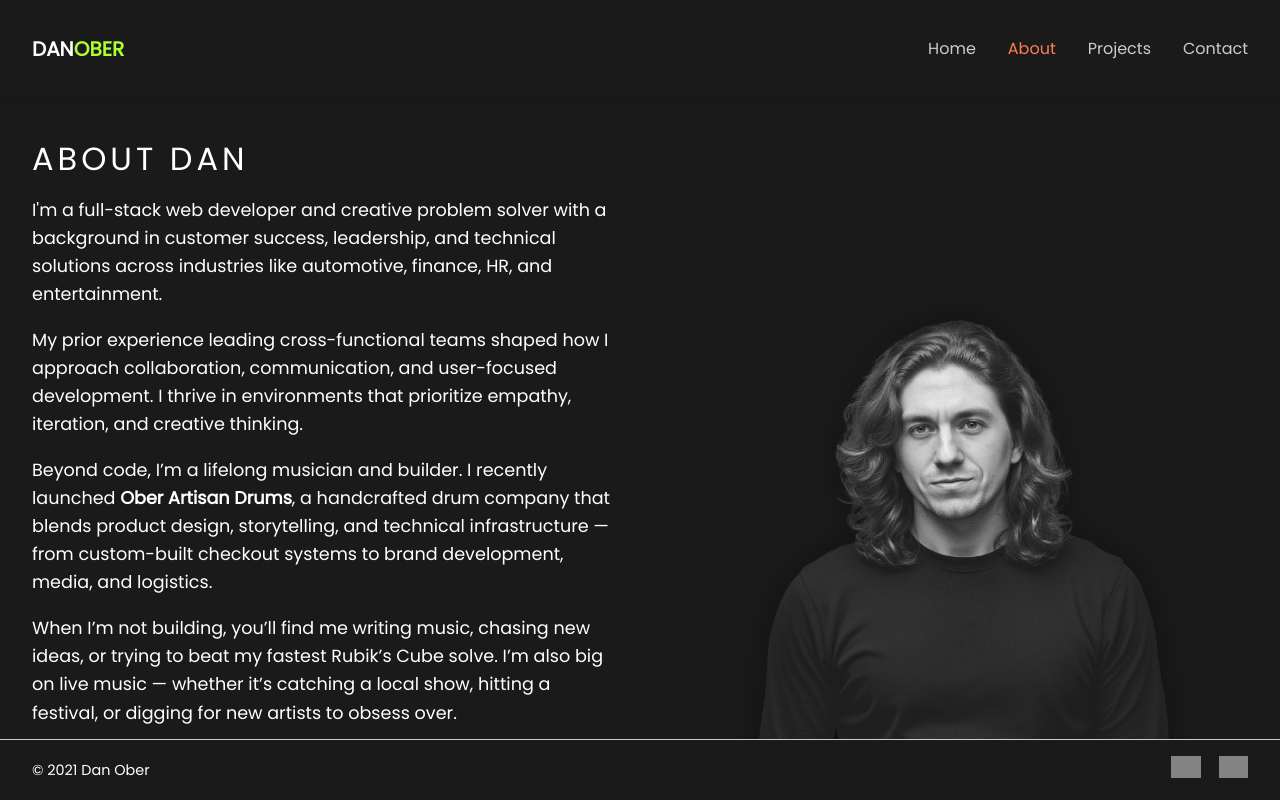
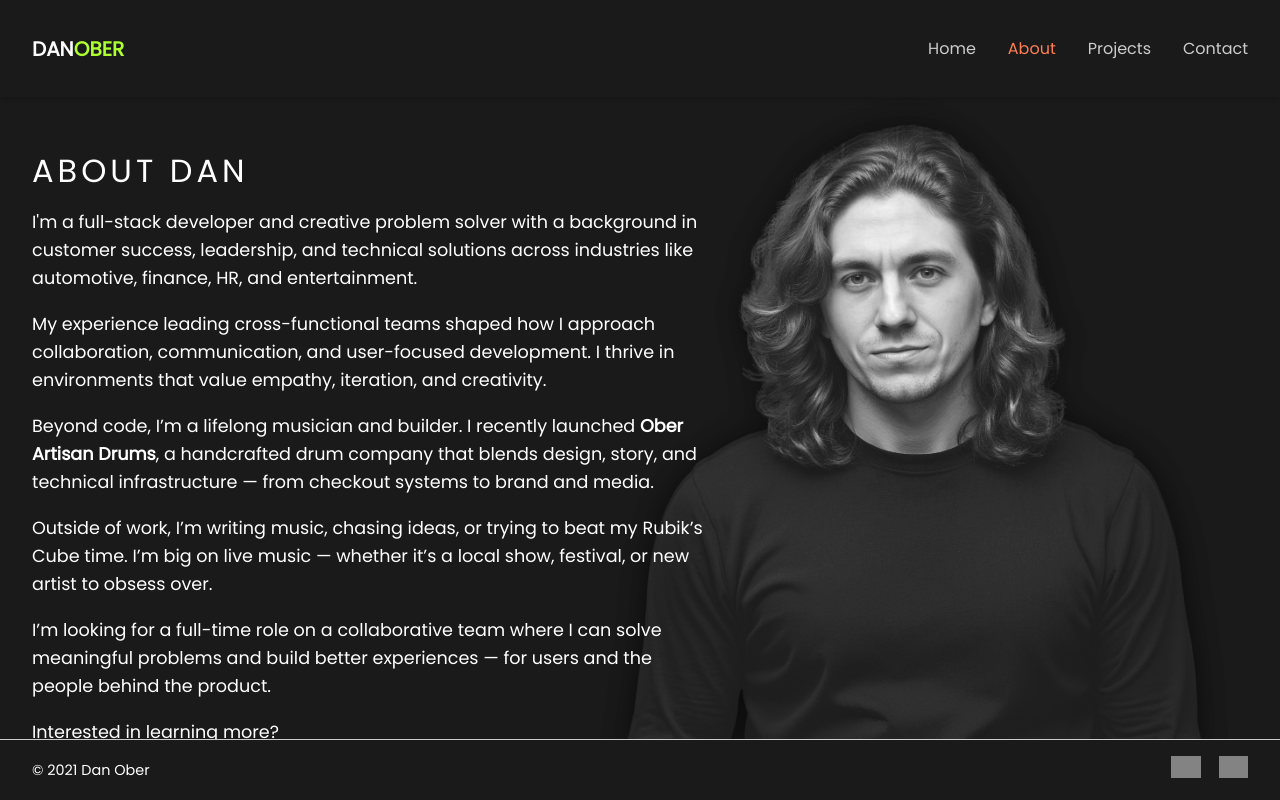
Before and after one commit to daniel-ober/danoberportfolio, a React (Create React App) app in the folder client/: page /about in a window 1280 px wide. Built offline with nearby package versions, Linux system fonts and the light colour scheme; grey boxes are pictures that could not be loaded.

Commit message:
styling enhancements for home and about

```diff
--- a/client/src/App.css
+++ b/client/src/App.css
@@ -31,7 +31,7 @@ p {
 }
 
 a {
-  color:coral;
+  color: coral;
   text-decoration: none;
   transition: color 0.2s ease;
 }
@@ -63,8 +63,50 @@ h5 {
   text-shadow: 1.5px 1.5px rgba(98, 0, 255, 0.7);
 }
 
+.shared-portrait-wrapper {
+  position: fixed;
+  top: 65px; /* below navbar */
+  right: 2rem;
+  height: calc(100vh - 115px);
+  z-index: 1;
+  pointer-events: none;
+}
+
+.shared-portrait {
+  height: 100%;
+  width: auto;
+  object-fit: contain;
+  border-radius: 12px;
+  opacity: 0.96;
+  filter: drop-shadow(0 0 15px rgba(0, 0, 0, 0.35));
+  will-change: transform, opacity;
+}
+
 /* === Animations === */
 @keyframes fade {
   0% { opacity: 0; }
   100% { opacity: 1; }
 }
+
+@keyframes fadeInLeft {
+  from {
+    opacity: 0;
+    transform: translateX(-20px);
+  }
+  to {
+    opacity: 1;
+    transform: translateX(0);
+  }
+}
+
+/* Apply only to left-side route content */
+.fade-in-left {
+  animation: fadeInLeft 0.6s ease;
+}
+
+/* === MOBILE FIX: Hide portrait on small screens === */
+@media (max-width: 1024px) {
+  .shared-portrait-wrapper {
+    display: none;
+  }
+}
--- a/client/src/components/Layout.css
+++ b/client/src/components/Layout.css
@@ -1,15 +1,43 @@
-.layout {
-  display: flex;
-  flex-direction: column;
-  min-height: 100vh;
-  background-color: #1a1a1a; /* dark background */
-  color: white;
+/* Layout.css */
+.layout-portrait {
+  pointer-events: none;
+  z-index: 0;
 }
 
-.layout__main {
-  flex: 1;
-  display: flex;
-  justify-content: center;
-  align-items: stretch;
-  width: 100%;
+.layout-portrait img {
+  position: fixed;
+  right: 2rem;
+  top: 60px;
+  height: calc(100vh - 115px);
+  width: auto;
+  object-fit: contain;
+  border-radius: 12px;
+  opacity: 0.96;
+  filter: drop-shadow(0 0 15px rgba(0, 0, 0, 0.35));
 }
+
+/* Portrait layout for about vs home if needed */
+.portrait-about img,
+.portrait-home img {
+  transition: none !important;
+}
+
+@media (max-width: 1024px) {
+  .layout-portrait {
+    position: static;
+    width: 100%;
+    height: auto;
+    padding: 1rem 0;
+    display: flex;
+    justify-content: center;
+    align-items: center;
+    background-color: #1a1a1a;
+  }
+
+  .layout-portrait img {
+    position: static;
+    width: auto;
+    max-width: 92vw;
+    max-height: 75vh;
+  }
+}
--- a/client/src/components/Layout.jsx
+++ b/client/src/components/Layout.jsx
@@ -1,18 +1,28 @@
+// components/Layout.js
 import React from "react";
+import { useLocation } from "react-router-dom";
 import NavBar from "./NavBar";
 import Footer from "./Footer";
 import "./Layout.css";
 
 export default function Layout({ children }) {
+  const location = useLocation();
+  const isHome = location.pathname === "/";
+  const isAbout = location.pathname === "/about";
+
   return (
-    <div className="layout">
+    <>
       <NavBar />
-      <main className="layout__main">
-        <div className="layout__container">
-          {children}
-        </div>
-      </main>
+      <div className="layout-content">
+        {/* Static portrait image (only one instance) */}
+        {(isHome || isAbout) && (
+          <div className="shared-portrait-wrapper">
+  <img src="/danober-portfolio.png" alt="Dan Ober" className="shared-portrait" />
+</div>
+        )}
+        <main>{children}</main>
+      </div>
       <Footer />
-    </div>
+    </>
   );
 }
--- a/client/src/pages/About.css
+++ b/client/src/pages/About.css
@@ -1,51 +1,108 @@
 .about {
   display: flex;
   justify-content: space-between;
-  align-items: center;
+  align-items: flex-start;
   width: 100%;
-  gap: 3rem;
-  padding: 3rem 2rem;
+  padding: 0 2rem;
+  box-sizing: border-box;
+  margin: 0;
+  position: relative;
   min-height: calc(100vh - 125px);
-  box-sizing: border-box;
-  animation: fade 1.2s ease;
-  margin: 0;
 }
 
+/* TEXT BLOCK */
 .about__left {
   flex: 1;
-  max-width: 700px;
+  padding-top: 60px;
+  padding-bottom: 55px;
+  max-width: 720px;
+  margin-right: 32px;
+  z-index: 2;
 }
 
-.about__right {
-  flex: 1;
-  display: flex;
-  align-items: center;
-  justify-content: center;
+/* DESKTOP PORTRAIT */
+.about__portrait-desktop {
+  width: 500px;
+  height: 100vh;
+  pointer-events: none;
 }
 
-.about__portrait {
-  width: 100%;
-  max-width: 500px;
-  height: auto;
+.about__portrait-desktop img {
+  position: fixed;
+  right: 2rem;
+  top: 60px;
+  height: calc(100vh - 115px);
+  width: auto;
   object-fit: contain;
   border-radius: 12px;
   opacity: 0.96;
   filter: drop-shadow(0 0 15px rgba(0, 0, 0, 0.35));
-  margin-bottom: 2rem;
 }
 
+/* MOBILE IMAGE WRAPPER */
+.about__portrait-mobile {
+  display: none;
+}
+
+/* ===== MOBILE VIEW ===== */
 @media (max-width: 1024px) {
   .about {
     flex-direction: column;
-    padding: 2rem;
+    padding: 0;
     align-items: center;
-    height: auto;
+    min-height: auto;
   }
 
-  .about__portrait {
-    max-width: 300px;
-    width: 90%;
-    margin-top: 2rem;
-    margin-bottom: 2rem;
+  .about__portrait-mobile {
+    display: flex;
+    justify-content: center;
+    align-items: center;
+    width: 100%;
+    padding: 1rem 0;
+    background-color: #1a1a1a;
+  }
+
+  .about__portrait-mobile img {
+    width: auto;
+    height: auto;
+    max-height: 75vh;
+    max-width: 92vw;
+    object-fit: contain;
+    border-radius: 12px;
+    opacity: 0.96;
+    filter: drop-shadow(0 0 15px rgba(0, 0, 0, 0.35));
+  }
+
+  .about__portrait-desktop {
+    display: none;
+  }
+
+  .about__left {
+    padding: 2rem 1.5rem;
+    padding-top: 1.25rem;
+    margin-right: 0;
+    max-width: 100%;
+  }
+
+  .about-header {
+    text-align: center;
+    width: 100%;
+    margin: 1.25rem auto 1.5rem auto;
   }
 }
+
+/* === Left-side animation === */
+.fade-in-left {
+  animation: fadeInLeft 0.6s ease;
+}
+
+@keyframes fadeInLeft {
+  from {
+    opacity: 0;
+    transform: translateX(-20px);
+  }
+  to {
+    opacity: 1;
+    transform: translateX(0);
+  }
+}
--- a/client/src/pages/About.jsx
+++ b/client/src/pages/About.jsx
@@ -5,37 +5,39 @@ import "./About.css";
 export default function About() {
   return (
     <div className="about">
-      <div className="about__left">
+      {/* Mobile portrait (top only) */}
+      <div className="about__portrait-mobile">
+        <img src="/danober-portfolio.png" alt="Dan Ober" />
+      </div>
+
+      <div className="about__left fade-in-left">
         <h2 className="about-header">ABOUT DAN</h2>
         <div className="about-body">
           <p>
-            I'm a full-stack web developer and creative problem solver with a
+            I'm a full-stack developer and creative problem solver with a
             background in customer success, leadership, and technical solutions
             across industries like automotive, finance, HR, and entertainment.
           </p>
           <p>
-            My prior experience leading cross-functional teams shaped how I
-            approach collaboration, communication, and user-focused development.
-            I thrive in environments that prioritize empathy, iteration, and
-            creative thinking.
+            My experience leading cross-functional teams shaped how I approach
+            collaboration, communication, and user-focused development. I thrive
+            in environments that value empathy, iteration, and creativity.
           </p>
           <p>
             Beyond code, I’m a lifelong musician and builder. I recently
             launched <strong>Ober Artisan Drums</strong>, a handcrafted drum
-            company that blends product design, storytelling, and technical
-            infrastructure — from custom-built checkout systems to brand
-            development, media, and logistics.
+            company that blends design, story, and technical infrastructure —
+            from checkout systems to brand and media.
           </p>
           <p>
-            When I’m not building, you’ll find me writing music, chasing new
-            ideas, or trying to beat my fastest Rubik’s Cube solve. I’m also big
-            on live music — whether it’s catching a local show, hitting a
-            festival, or digging for new artists to obsess over.
+            Outside of work, I’m writing music, chasing ideas, or trying to beat
+            my Rubik’s Cube time. I’m big on live music — whether it’s a local
+            show, festival, or new artist to obsess over.
           </p>
           <p>
-            I'm seeking a full-time opportunity on a collaborative team where I
-            can grow, solve meaningful problems, and keep building toward better
-            experiences — for users and for people behind the product.
+            I’m looking for a full-time role on a collaborative team where I can
+            solve meaningful problems and build better experiences — for users
+            and the people behind the product.
           </p>
           <p className="about-learn-more">
             Interested in learning more? <br />
@@ -55,12 +57,9 @@ export default function About() {
         </div>
       </div>
 
-      <div className="about__right">
-        <img
-          className="about__portrait"
-          src="/danober-portfolio.png"
-          alt="Dan Ober"
-        />
+      {/* Desktop portrait (right fixed) */}
+      <div className="about__portrait-desktop">
+        <img src="/danober-portfolio.png" alt="Dan Ober" />
       </div>
     </div>
   );
--- a/client/src/pages/Home.css
+++ b/client/src/pages/Home.css
@@ -1,51 +1,105 @@
 .home {
   display: flex;
   justify-content: space-between;
-  align-items: center;
+  align-items: flex-start;
   width: 100%;
-  gap: 3rem;
-  padding: 3rem 2rem;
+  padding: 0 2rem;
+  box-sizing: border-box;
+  margin: 0;
+  position: relative;
   min-height: calc(100vh - 125px);
-  box-sizing: border-box;
-  animation: fade 1.2s ease;
-  margin: 0;
 }
 
+/* LEFT TEXT SECTION */
 .home__left {
   flex: 1;
-  max-width: 700px;
+  padding-top: 60px;
+  padding-bottom: 55px;
+  max-width: 720px;
+  margin-right: 32px;
+  z-index: 2;
 }
 
-.home__right {
-  flex: 1;
-  display: flex;
-  align-items: center;
-  justify-content: center;
+/* DESKTOP IMAGE */
+.home__portrait-desktop {
+  width: 500px;
+  height: 100vh;
+  pointer-events: none;
 }
 
-.home__portrait {
-  width: 100%;
-  max-width: 550px;
-  height: auto;
+.home__portrait-desktop img {
+  position: fixed;
+  right: 2rem;
+  top: 60px;
+  height: calc(100vh - 115px);
+  width: auto;
   object-fit: contain;
   border-radius: 12px;
   opacity: 0.96;
   filter: drop-shadow(0 0 15px rgba(0, 0, 0, 0.35));
-  margin-bottom: 2rem;
+}
+
+/* MOBILE IMAGE */
+.home__portrait-mobile {
+  display: none;
 }
 
 @media (max-width: 1024px) {
   .home {
     flex-direction: column;
-    padding: 2rem;
+    padding: 0;
     align-items: center;
-    height: auto;
+    min-height: auto;
   }
 
-  .home__portrait {
-    max-width: 600px;
-    width: 90%;
-    margin-top: 2rem;
-    margin-bottom: 2rem;
+  .home__portrait-mobile {
+    display: flex;
+    justify-content: center;
+    align-items: center;
+    width: 100%;
+    padding: 1rem 0;
+    background-color: #1a1a1a;
+  }
+
+  .home__portrait-mobile img {
+    width: auto;
+    height: auto;
+    max-height: 75vh;
+    max-width: 92vw;
+    object-fit: contain;
+    border-radius: 12px;
+    opacity: 0.96;
+    filter: drop-shadow(0 0 15px rgba(0, 0, 0, 0.35));
+  }
+
+  .home__portrait-desktop {
+    display: none;
+  }
+
+  .home__left {
+    padding: 2rem 1.5rem;
+    padding-top: 1.25rem;
+    margin-right: 0;
+    max-width: 100%;
+  }
+
+  .home__headline {
+    text-align: center;
   }
 }
+
+/* ANIMATION */
+.fade-in-left {
+  animation: fadeInLeft 0.6s ease;
+}
+
+@keyframes fadeInLeft {
+  from {
+    opacity: 0;
+    transform: translateX(-20px);
+  }
+  to {
+    opacity: 1;
+    transform: translateX(0);
+  }
+}
--- a/client/src/pages/Home.jsx
+++ b/client/src/pages/Home.jsx
@@ -5,7 +5,12 @@ import "./Home.css";
 export default function Home() {
   return (
     <div className="home">
-      <div className="home__left">
+      {/* Mobile portrait */}
+      <div className="home__portrait-mobile">
+        <img src="/danober-portfolio.png" alt="Dan Ober" />
+      </div>
+
+      <div className="home__left fade-in-left">
         <h2 className="home__headline">Builder. Designer. Collaborator.</h2>
         <h2 className="home__headline">
           Rooted in experience. Driven by curiosity.
@@ -26,12 +31,9 @@ export default function Home() {
         <Link to="/about" className="home__link">Learn more →</Link>
       </div>
 
-      <div className="home__right">
-        <img
-          className="home__portrait"
-          src="/danober-portfolio.png"
-          alt="Dan Ober"
-        />
+      {/* Desktop portrait */}
+      <div className="home__portrait-desktop">
+        <img src="/danober-portfolio.png" alt="Dan Ober" />
       </div>
     </div>
   );
```
